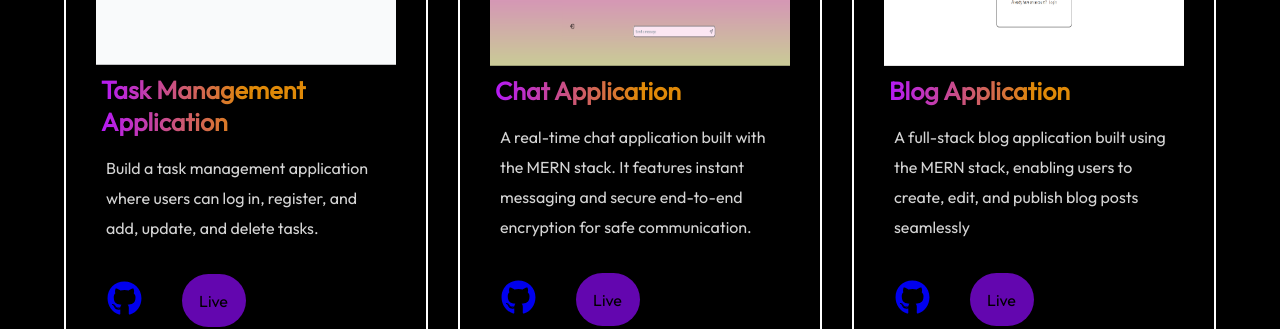
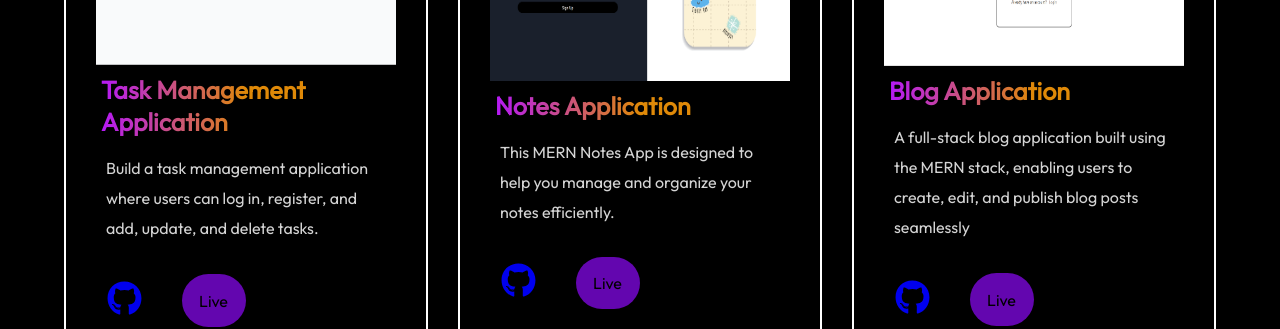
Before and after one commit to MuraliRani/portfolio, a React (Vite) app: page / in a window 1280 px wide. Shown: the part 2081-2410 px from the top of the page. Built offline with nearby package versions, Linux system fonts and the light colour scheme.

Commit message:
completed

```diff
--- a/src/assets/services_data.js
+++ b/src/assets/services_data.js
@@ -1,5 +1,5 @@
 import taskImage from "../assets/TaskManagement.png";
-import Chat from "../assets/chat.png";
+import Notes from "../assets/Notes-App.png";
 // import Book from "../assets/bookstore.png";
 import Blog from "../assets/Blog.png";
 
@@ -16,12 +16,12 @@ const Services_Data = [
   },
   {
     s_no: "02",
-    s_name: "Chat Application",
+    s_name: "Notes Application",
     s_desc:
-      "A real-time chat application built with the MERN stack. It features instant messaging and secure end-to-end encryption for safe communication.",
-    img_src: Chat,
-    github_link: "https://github.com/MuraliRani/Chat-Application.git",
-    live_link: "https://mern-chat-application-frontend.netlify.app",
+      "This MERN Notes App is designed to help you manage and organize your notes efficiently.",
+    img_src: Notes,
+    github_link: "https://github.com/MuraliRani/Notes-Application-MERN-.git",
+    live_link: "https://dainty-centaur-853c24.netlify.app/",
   },
   // {
   //   s_no: "03",
```
Also changed, not shown: src/assets/Notes-App.png (added).
